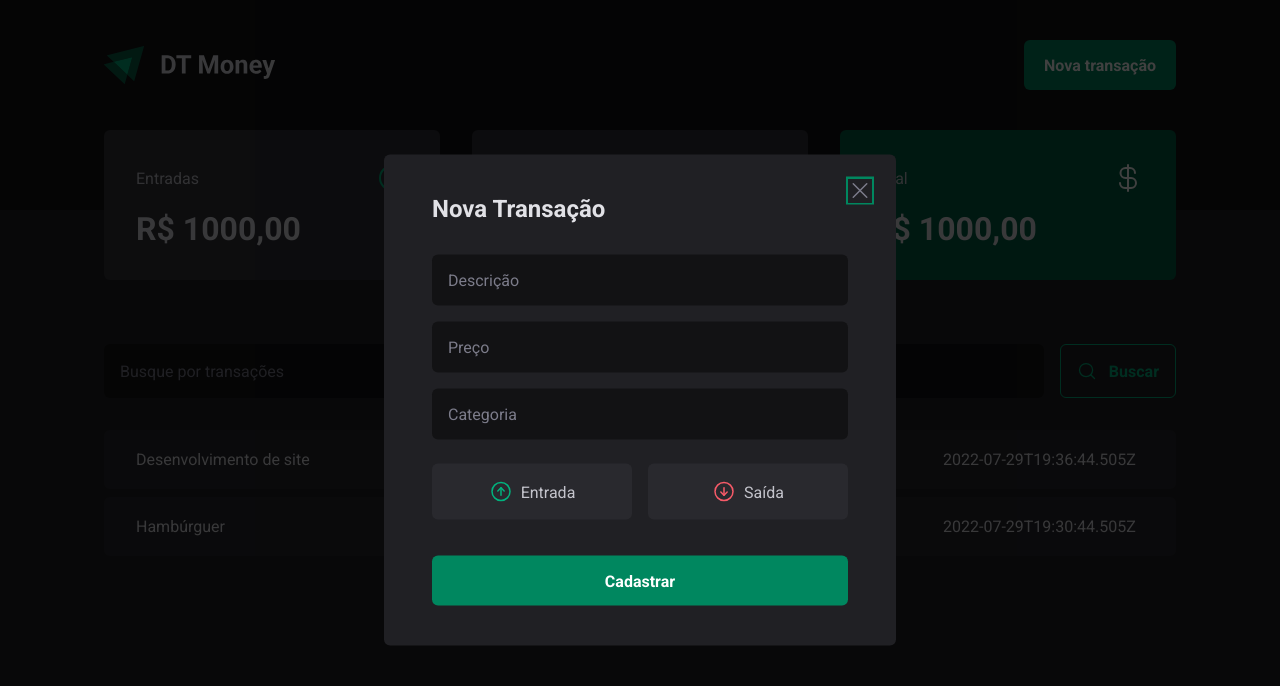
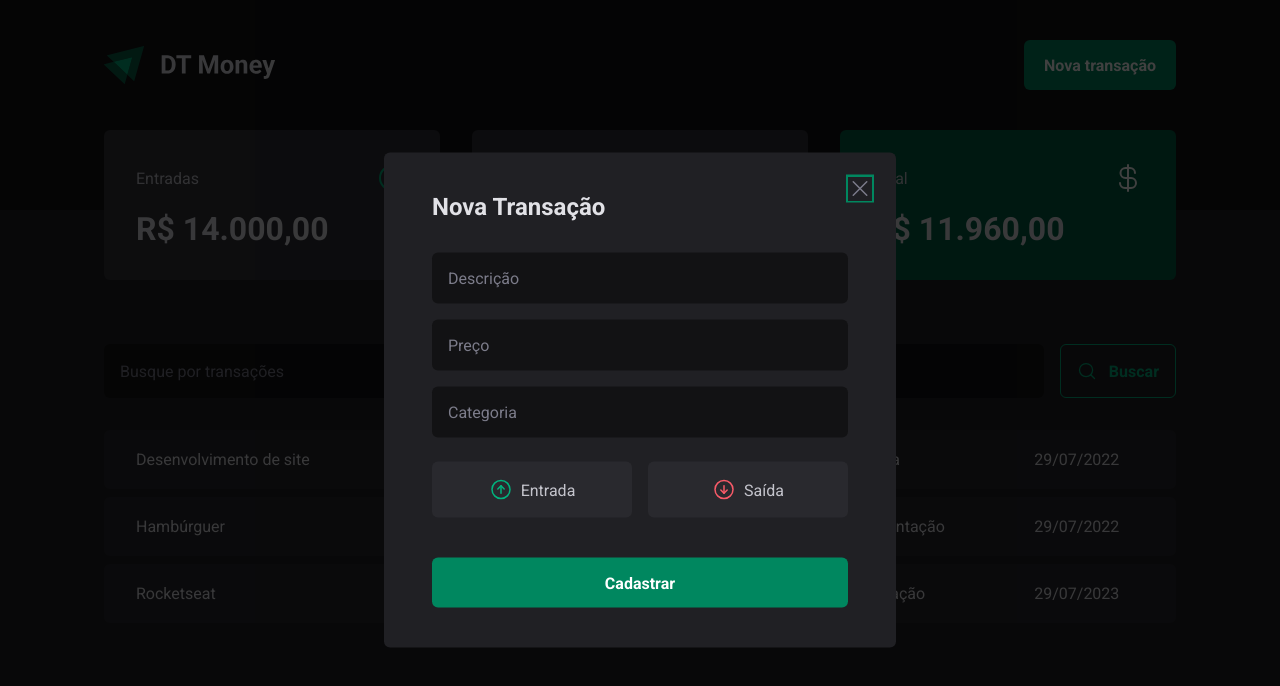
Before and after one commit to LucasRafa13/dt-money, a React (Vite) app: page / in a window 1280 px wide. Both pictures are taken after a click on the button "Nova transação". Shown: the top 686 px of the page. Built offline with nearby package versions, Linux system fonts and the light colour scheme; data requests are answered from the project's data file.

Commit message:
feat: :sparkles: Formulário Pronto

```diff
--- a/package.json
+++ b/package.json
@@ -11,12 +11,15 @@
     "dev:server": "json-server server.json -p 3333 -w -d 5000"
   },
   "dependencies": {
+    "@hookform/resolvers": "^3.1.0",
     "@radix-ui/react-dialog": "^1.0.3",
     "@radix-ui/react-radio-group": "^1.1.2",
     "phosphor-react": "^1.4.1",
     "react": "^18.2.0",
     "react-dom": "^18.2.0",
-    "styled-components": "^6.0.0-rc.1"
+    "react-hook-form": "^7.43.9",
+    "styled-components": "^6.0.0-rc.1",
+    "zod": "^3.21.4"
   },
   "devDependencies": {
     "@types/react": "^18.0.28",
--- a/server.json
+++ b/server.json
@@ -15,6 +15,14 @@
       "category": "Alimentação",
       "price": 60,
       "createdAt": "2022-07-29T19:30:44.505Z"
+    },
+    {
+      "id": 3,
+      "description": "Rocketseat",
+      "type": "outcome",
+      "category": "Educação",
+      "price": 1980,
+      "createdAt": "2023-07-29T19:30:44.505Z"
     }
   ]
 }
--- a/src/App.tsx
+++ b/src/App.tsx
@@ -2,12 +2,15 @@
 import { defaultTheme } from './styles/themes/default'
 import { GlobalStyle } from './styles/global'
 import { Transactions } from './pages/Transactions'
+import { TransactionsProvider } from './contexts/TransactionsContext'
 
 export function App() {
   return (
     <ThemeProvider theme={defaultTheme}>
       <GlobalStyle />
-      <Transactions />
+      <TransactionsProvider>
+        <Transactions />
+      </TransactionsProvider>
     </ThemeProvider>
   )
 }
--- a/src/components/NewTransactionModal/index.tsx
+++ b/src/components/NewTransactionModal/index.tsx
@@ -1,5 +1,6 @@
 import * as Dialog from '@radix-ui/react-dialog'
 import { ArrowCircleDown, ArrowCircleUp, X } from 'phosphor-react'
+import * as z from 'zod'
 
 import {
   CloseButton,
@@ -8,8 +9,34 @@
   TransactionType,
   TransactionTypeButton,
 } from './styles'
+import { Controller, useForm } from 'react-hook-form'
+import { zodResolver } from '@hookform/resolvers/zod'
+
+const newTransactionFormSchema = z.object({
+  description: z.string(),
+  price: z.number(),
+  category: z.string(),
+  type: z.enum(['income', 'outcome']),
+})
+
+type newTransactionFormInputs = z.infer<typeof newTransactionFormSchema>
 
 export function NewTransactionModal() {
+  const {
+    register,
+    handleSubmit,
+    control,
+    formState: { isSubmitting },
+  } = useForm<newTransactionFormInputs>({
+    resolver: zodResolver(newTransactionFormSchema),
+  })
+
+  async function handleCreateNewTransaction(data: newTransactionFormInputs) {
+    await new Promise((resolve) => setTimeout(resolve, 2000))
+
+    console.log(data)
+  }
+
   return (
     <Dialog.Portal>
       <Overlay />
@@ -21,12 +48,35 @@
           <X size={24} />
         </CloseButton>
 
-        <form>
-          <input type="text" placeholder="Descrição" required />
-          <input type="number" placeholder="Preço" required />
-          <input type="text" placeholder="Categoria" required />
+        <form onSubmit={handleSubmit(handleCreateNewTransaction)}>
+          <input
+            type="text"
+            placeholder="Descrição"
+            required
+            {...register('description')}
+          />
+          <input
+            type="number"
+            placeholder="Preço"
+            required
+            {...register('price', { valueAsNumber: true })}
+          />
+          <input
+            type="text"
+            placeholder="Categoria"
+            required
+            {...register('category')}
+          />
 
-          <TransactionType>
+          <Controller
+            control={control}
+            name="type"
+            render={({ field }) => {
+              return (
+                <TransactionType
+                  onValueChange={field.onChange}
+                  value={field.value}
+                >
                   <TransactionTypeButton variant="income" value="income">
                     <ArrowCircleUp size={24} />
                     Entrada
@@ -36,8 +86,13 @@
                     Saída
                   </TransactionTypeButton>
                 </TransactionType>
+              )
+            }}
+          />
 
-          <button type="submit">Cadastrar</button>
+          <button type="submit" disabled={isSubmitting}>
+            Cadastrar
+          </button>
         </form>
       </Content>
     </Dialog.Portal>
--- a/src/components/NewTransactionModal/styles.ts
+++ b/src/components/NewTransactionModal/styles.ts
@@ -48,10 +48,15 @@
       font-weight: bold;
       padding: 0 1.25rem;
       border-radius: 6px;
-      margin-top: 1.25rem;
+      margin-top: 1.5rem;
       cursor: pointer;
 
-      &:hover {
+      &:disabled {
+        opacity: 0.6;
+        cursor: not-allowed;
+      }
+
+      &:not(:disabled):hover {
         background: ${(props) => props.theme['green-700']};
         transition: background-color 0.2s;
       }
--- a/src/components/Summary/index.tsx
+++ b/src/components/Summary/index.tsx
@@ -1,7 +1,11 @@
 import { ArrowCircleDown, ArrowCircleUp, CurrencyDollar } from 'phosphor-react'
 import { SummaryCard, SummaryContainer } from './styles'
+import { priceFormatter } from '../../utils/formater'
+import { useSummary } from '../../hooks/useSummary'
 
 export function Summary() {
+  const summary = useSummary()
+
   return (
     <SummaryContainer>
       <SummaryCard>
@@ -10,7 +14,7 @@
           <ArrowCircleUp size={32} color="#00b37e" />
         </header>
 
-        <strong>R$ 1000,00</strong>
+        <strong>{priceFormatter.format(summary.income)}</strong>
       </SummaryCard>
 
       <SummaryCard>
@@ -19,7 +23,7 @@
           <ArrowCircleDown size={32} color="#f75a68" />
         </header>
 
-        <strong>R$ 1000,00</strong>
+        <strong>{priceFormatter.format(summary.outcome)}</strong>
       </SummaryCard>
 
       <SummaryCard variant="green">
@@ -28,7 +32,7 @@
           <CurrencyDollar size={32} color="#fff" />
         </header>
 
-        <strong>R$ 1000,00</strong>
+        <strong>{priceFormatter.format(summary.total)}</strong>
       </SummaryCard>
     </SummaryContainer>
   )
--- /dev/null
+++ b/src/contexts/TransactionsContext.tsx
@@ -0,0 +1,40 @@
+import { Children, ReactNode, createContext, useEffect, useState } from 'react'
+
+interface Transaction {
+  id: number
+  description: string
+  type: 'income' | 'outcome'
+  price: number
+  category: string
+  createdAt: string
+}
+
+interface TransactionContextType {
+  transactions: Transaction[]
+}
+
+interface TransactionsProviderProps {
+  children: ReactNode
+}
+
+export const TransactionsContext = createContext({} as TransactionContextType)
+
+export function TransactionsProvider({ children }: TransactionsProviderProps) {
+  const [transactions, setTransactions] = useState<Transaction[]>([])
+
+  async function loadTransactions() {
+    const response = await fetch('http://localhost:3333/transactions')
+    const data = await response.json()
+    setTransactions(data)
+  }
+
+  useEffect(() => {
+    loadTransactions()
+  }, [])
+
+  return (
+    <TransactionsContext.Provider value={{ transactions }}>
+      {children}
+    </TransactionsContext.Provider>
+  )
+}
--- /dev/null
+++ b/src/hooks/useSummary.ts
@@ -0,0 +1,27 @@
+import { useContext } from 'react'
+import { TransactionsContext } from '../contexts/TransactionsContext'
+
+export function useSummary() {
+  const { transactions } = useContext(TransactionsContext)
+
+  const summary = transactions.reduce(
+    (acc, transaction) => {
+      if (transaction.type === 'income') {
+        acc.income += transaction.price
+        acc.total += transaction.price
+      } else {
+        acc.outcome += transaction.price
+        acc.total -= transaction.price
+      }
+
+      return acc
+    },
+    {
+      income: 0,
+      outcome: 0,
+      total: 0,
+    }
+  )
+
+  return summary
+}
--- a/src/pages/Transactions/components/SearchForm/index.tsx
+++ b/src/pages/Transactions/components/SearchForm/index.tsx
@@ -1,12 +1,39 @@
 import { MagnifyingGlass } from 'phosphor-react'
 import { SearchFormContainer } from './styles'
+import { useForm } from 'react-hook-form'
+import * as z from 'zod'
+import { zodResolver } from '@hookform/resolvers/zod'
+
+const searchFormSchema = z.object({
+  query: z.string().nonempty(),
+})
+
+type SearchFormInputs = z.infer<typeof searchFormSchema>
 
 export function SearchForm() {
+  const {
+    register,
+    handleSubmit,
+    formState: { isSubmitting },
+  } = useForm<SearchFormInputs>({
+    resolver: zodResolver(searchFormSchema),
+  })
+
+  async function handleSearchTransactions(data: SearchFormInputs) {
+    await new Promise((resolve) => setTimeout(resolve, 2000))
+
+    console.log(data)
+  }
+
   return (
-    <SearchFormContainer>
-      <input type="text" placeholder="Busque por transações" />
+    <SearchFormContainer onSubmit={handleSubmit(handleSearchTransactions)}>
+      <input
+        type="text"
+        placeholder="Busque por transações"
+        {...register('query')}
+      />
 
-      <button type="submit">
+      <button type="submit" disabled={isSubmitting}>
         <MagnifyingGlass size={20} />
         Buscar
       </button>
--- a/src/pages/Transactions/components/SearchForm/styles.ts
+++ b/src/pages/Transactions/components/SearchForm/styles.ts
@@ -29,8 +29,14 @@
     color: ${(props) => props.theme['green-300']};
     font-weight: bold;
     border-radius: 6px;
+    cursor: pointer;
 
-    &:hover {
+    &:disabled {
+      opacity: 0.6;
+      cursor: not-allowed;
+    }
+
+    &:not(:disabled):hover {
       background: ${(props) => props.theme['green-500']};
       border-color: ${(props) => props.theme['green-500']};
       color: ${(props) => props.theme.white};
--- a/src/pages/Transactions/index.tsx
+++ b/src/pages/Transactions/index.tsx
@@ -1,34 +1,17 @@
-import { useEffect, useState } from 'react'
+import { useContext } from 'react'
 import { Header } from '../../components/Header'
 import { Summary } from '../../components/Summary'
 import { SearchForm } from './components/SearchForm'
+import { TransactionsContext } from '../../contexts/TransactionsContext'
 import {
   PriceHighlight,
   TransactionsContainer,
   TransactionsTable,
 } from './styles'
-
-interface Transaction {
-  id: number
-  description: string
-  type: 'income' | 'outcome'
-  price: number
-  category: string
-  createdAt: string
-}
+import { dateFormatter, priceFormatter } from '../../utils/formater'
 
 export function Transactions() {
-  const [transactions, setTransactions] = useState<Transaction[]>([])
-
-  async function loadTransactions() {
-    const response = await fetch('http://localhost:3333/transactions')
-    const data = await response.json()
-    setTransactions(data)
-  }
-
-  useEffect(() => {
-    loadTransactions()
-  }, [])
+  const { transactions } = useContext(TransactionsContext)
 
   return (
     <div>
@@ -45,11 +28,12 @@
                 <td width="50%">{transaction.description}</td>
                 <td>
                   <PriceHighlight variant={transaction.type}>
-                    {transaction.price}
+                    {transaction.type === 'outcome' && '- '}
+                    {priceFormatter.format(transaction.price)}
                   </PriceHighlight>
                 </td>
                 <td>{transaction.category}</td>
-                <td>{transaction.createdAt}</td>
+                <td>{dateFormatter.format(new Date(transaction.createdAt))}</td>
               </tr>
             ))}
           </tbody>
--- /dev/null
+++ b/src/utils/formater.ts
@@ -0,0 +1,6 @@
+export const dateFormatter = new Intl.DateTimeFormat('pt-BR')
+
+export const priceFormatter = new Intl.NumberFormat('pt-BR', {
+  style: 'currency',
+  currency: 'BRL',
+})
```
Also changed, not shown: 1 other file (tests, documents, lock files or other folders). Lines whose indentation alone changed are shown as unchanged.
